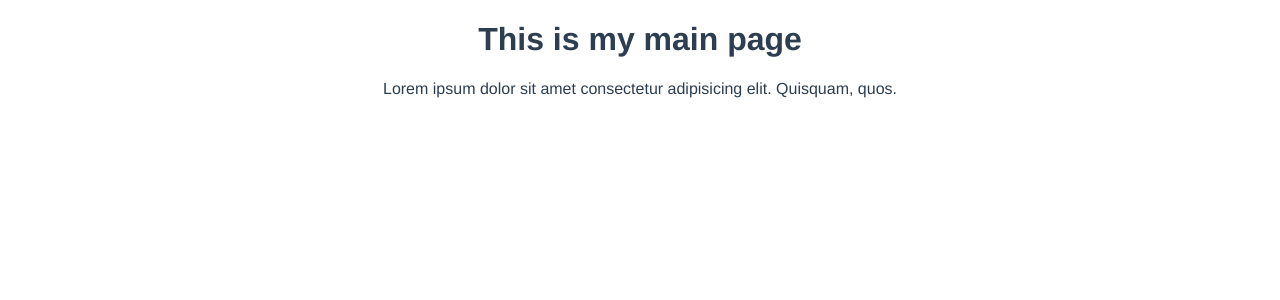
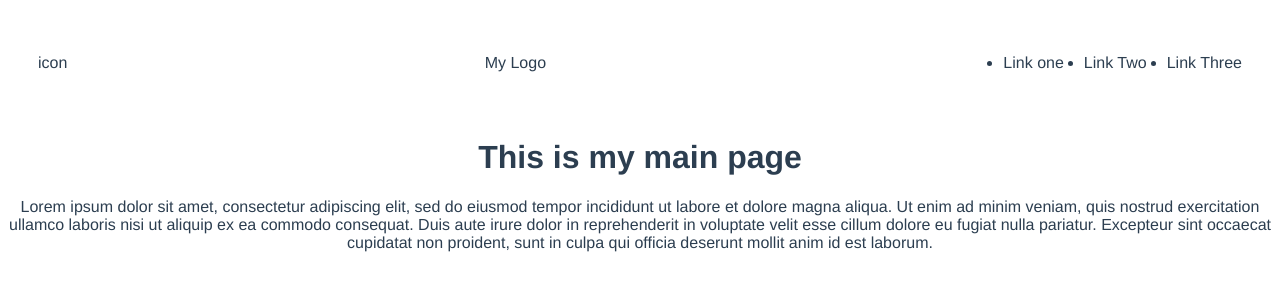
Before and after one commit to hishamrehab/vue-js-course, a Vue app in the folder 2- project-two/: page /#/test in a window 1280 px wide. Shown: the top 300 px of the page. Built offline with nearby package versions, Linux system fonts and the light colour scheme.

Commit message:
Importing and exporting components

```diff
--- a/2- project-two/src/App.vue
+++ b/2- project-two/src/App.vue
@@ -1,6 +1,17 @@
 <template>
-  <router-view />
+ <the-nav></the-nav>
+<router-view />
 </template>
+
+<script>
+import TheNav from "../src/components/MyNav.vue"
+ export default {
+  components: {
+    TheNav,
+  }
+ }
+</script>
+
 
 <style
   lang="scss"
--- /dev/null
+++ b/2- project-two/src/components/MyNav.vue
@@ -0,0 +1,38 @@
+<template>
+    <nav class="my-nav">
+        <div class="icon"> icon</div>
+        <div class="logo"> {{ logo }}  </div>
+        <div class="links">
+         <ul>
+            <li v-for="link in links" :key="link">{{ link }}</li>
+         </ul>
+        </div>
+    </nav>
+</template>
+
+
+<script>
+ export default {
+    data() {
+        return {
+            logo: 'My Logo',
+            links: ['Link one', 'Link Two', 'Link Three'],
+        }
+    }
+ }
+</script>
+
+
+<style>
+ .my-nav {
+    display: flex;
+    justify-content: space-between;
+    align-items: center;
+ }
+
+ ul {
+    display: flex;
+    justify-content: space-between;
+    gap: 20px;
+ }
+</style>
--- a/2- project-two/src/views/MyMain.vue
+++ b/2- project-two/src/views/MyMain.vue
@@ -10,16 +10,16 @@
       page
     </h1>
     <p>
-      Lorem
-      ipsum
-      dolor
-      sit
-      amet
-      consectetur
-      adipisicing
-      elit.
-      Quisquam,
-      quos.
+      Lorem ipsum dolor sit amet, consectetur adipiscing elit, sed do eiusmod tempor incididunt ut labore et dolore magna aliqua. Ut enim ad minim veniam, quis nostrud exercitation ullamco laboris nisi ut aliquip ex ea commodo consequat. Duis aute irure dolor in reprehenderit in voluptate velit esse cillum dolore eu fugiat nulla pariatur. Excepteur sint occaecat cupidatat non proident, sunt in culpa qui officia deserunt mollit anim id est laborum.
     </p>
   </div>
 </template>
+
+
+<script>
+
+ export default {
+  name : "MyMain",
+ }
+
+</script>
```
